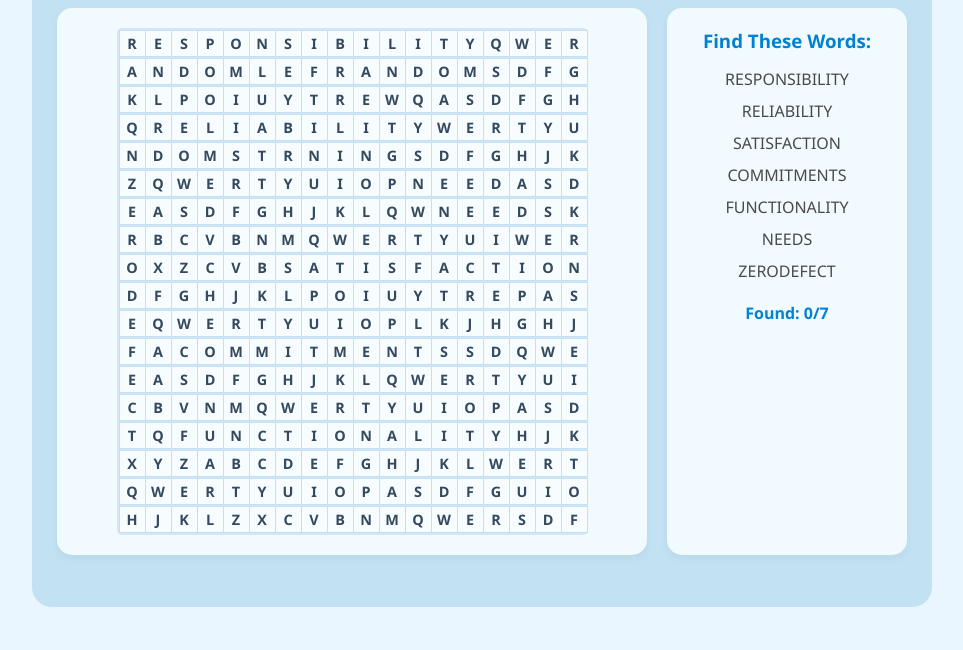
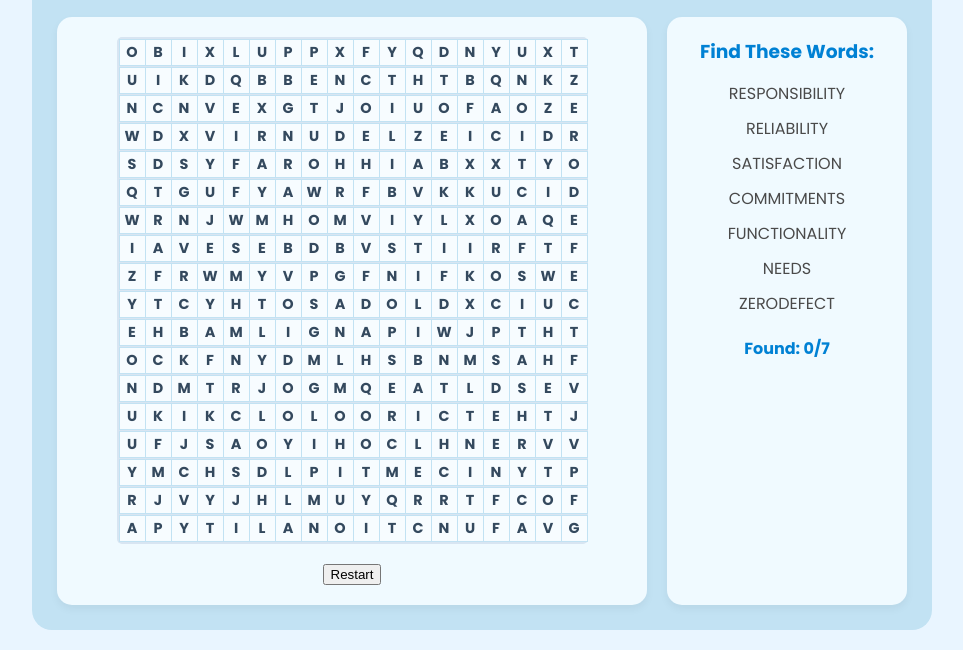
Before and after one commit to dnialaqm/word-search-principle-and-concept, a plain HTML site: page index.html in a window 1280 px wide. Shown: the part 173-823 px from the top of the page, without its empty margins (158-1121 px from the left). Before the commit the page ends 800 px from the top, so only its background shows below. Drawn offline with Linux system fonts and the light colour scheme.

Commit message:
Update index.html

```diff
--- a/index.html
+++ b/index.html
@@ -4,9 +4,15 @@
   <meta charset="UTF-8" />
   <meta name="viewport" content="width=device-width, initial-scale=1.0" />
   <title>Quality Principle and Concept</title>
+  <link rel="preconnect" href="https://fonts.googleapis.com" />
+  <link rel="preconnect" href="https://fonts.gstatic.com" crossorigin />
+  <link
+    href="https://fonts.googleapis.com/css2?family=Poppins:wght@400;600;700&display=swap"
+    rel="stylesheet"
+  />
   <style>
     body {
-      font-family: 'Segoe UI', sans-serif;
+      font-family: 'Poppins', sans-serif;
       background: #e9f5ff;
       display: flex;
       justify-content: center;
@@ -147,14 +153,14 @@
       left: 0;
       width: 100%;
       height: 100%;
-      background: rgba(0, 0, 0, 0.6);
+      background: rgba(0, 0, 0, 0.8);
       display: flex;
       justify-content: center;
       align-items: center;
       z-index: 1000;
       opacity: 0;
       visibility: hidden;
-      transition: opacity 0.3s ease;
+      transition: opacity 0.5s ease-in-out;
     }
 
     .modal-overlay.show {
@@ -163,14 +169,37 @@
     }
 
     .modal-content {
-      background: white;
-      padding: 30px;
-      border-radius: 15px;
+      background: #222;
+      color: #f0f0f0;
+      padding: 40px;
+      border-radius: 10px;
       text-align: center;
-      box-shadow: 0 10px 20px rgba(0, 0, 0, 0.2);
+      box-shadow: 0 10px 30px rgba(0, 0, 0, 0.5);
       max-width: 500px;
       width: 90%;
-      color: #333;
+      position: relative;
+      border: 2px solid #444;
+    }
+
+    .modal-content h2 {
+      color: #ffcc00;
+      margin-top: 0;
+      font-size: 2em;
+      margin-bottom: 15px;
+    }
+
+    .modal-content p {
+      font-size: 1.1em;
+      line-height: 1.6;
+    }
+
+    .controls {
+      display: flex;
+      gap: 20px;
+      margin-top: 20px;
+      align-items: center;
+      flex-wrap: wrap;
+      justify-content: center;
     }
 
     @media (max-width: 768px) {
@@ -195,6 +224,9 @@
     <div class="content-wrapper">
       <div class="puzzle-section">
         <div class="grid" id="grid"></div>
+        <div class="controls">
+          <button id="restartBtn">Restart</button>
+        </div>
       </div>
 
       <div class="word-list-section">
@@ -207,8 +239,8 @@
 
   <div id="completionModal" class="modal-overlay">
     <div class="modal-content">
-      <h2>Congratulations, Quality Advocates!</h2>
-      <p>You've uncovered Infineon's 5 hidden Quality Principle and Concept- your key to crossing the bridge</p>
+      <h2></h2>
+      <p></p>
     </div>
   </div>
 
@@ -229,41 +261,27 @@
     let grid = [];
     let usedCells = {};
     const directions = [
-      [0, 1], [0, -1], [1, 0], [-1, 0],
-      [1, 1], [-1, -1], [1, -1], [-1, 1]
+      [0, 1],
+      [0, -1],
+      [1, 0],
+      [-1, 0],
+      [1, 1],
+      [-1, -1],
+      [1, -1],
+      [-1, 1]
     ];
 
     const gridContainer = document.getElementById("grid");
     const wordListEl = document.getElementById("wordList");
     const foundCountEl = document.getElementById("foundCount");
     const completionModal = document.getElementById("completionModal");
+    const restartBtn = document.getElementById("restartBtn");
     const foundSound = document.getElementById("foundSound");
 
     let foundWords = new Set();
     let selecting = false;
     let selectedCells = [];
     let startCell = null;
-
-    const fixedGrid = [
-      ['R', 'E', 'S', 'P', 'O', 'N', 'S', 'I', 'B', 'I', 'L', 'I', 'T', 'Y', 'Q', 'W', 'E', 'R'],
-      ['A', 'N', 'D', 'O', 'M', 'L', 'E', 'F', 'R', 'A', 'N', 'D', 'O', 'M', 'S', 'D', 'F', 'G'],
-      ['K', 'L', 'P', 'O', 'I', 'U', 'Y', 'T', 'R', 'E', 'W', 'Q', 'A', 'S', 'D', 'F', 'G', 'H'],
-      ['Q', 'R', 'E', 'L', 'I', 'A', 'B', 'I', 'L', 'I', 'T', 'Y', 'W', 'E', 'R', 'T', 'Y', 'U'],
-      ['N', 'D', 'O', 'M', 'S', 'T', 'R', 'N', 'I', 'N', 'G', 'S', 'D', 'F', 'G', 'H', 'J', 'K'],
-      ['Z', 'Q', 'W', 'E', 'R', 'T', 'Y', 'U', 'I', 'O', 'P', 'N', 'E', 'E', 'D', 'A', 'S', 'D'],
-      ['E', 'A', 'S', 'D', 'F', 'G', 'H', 'J', 'K', 'L', 'Q', 'W', 'N', 'E', 'E', 'D', 'S', 'K'],
-      ['R', 'B', 'C', 'V', 'B', 'N', 'M', 'Q', 'W', 'E', 'R', 'T', 'Y', 'U', 'I', 'W', 'E', 'R'],
-      ['O', 'X', 'Z', 'C', 'V', 'B', 'S', 'A', 'T', 'I', 'S', 'F', 'A', 'C', 'T', 'I', 'O', 'N'],
-      ['D', 'F', 'G', 'H', 'J', 'K', 'L', 'P', 'O', 'I', 'U', 'Y', 'T', 'R', 'E', 'P', 'A', 'S'],
-      ['E', 'Q', 'W', 'E', 'R', 'T', 'Y', 'U', 'I', 'O', 'P', 'L', 'K', 'J', 'H', 'G', 'H', 'J'],
-      ['F', 'A', 'C', 'O', 'M', 'M', 'I', 'T', 'M', 'E', 'N', 'T', 'S', 'S', 'D', 'Q', 'W', 'E'],
-      ['E', 'A', 'S', 'D', 'F', 'G', 'H', 'J', 'K', 'L', 'Q', 'W', 'E', 'R', 'T', 'Y', 'U', 'I'],
-      ['C', 'B', 'V', 'N', 'M', 'Q', 'W', 'E', 'R', 'T', 'Y', 'U', 'I', 'O', 'P', 'A', 'S', 'D'],
-      ['T', 'Q', 'F', 'U', 'N', 'C', 'T', 'I', 'O', 'N', 'A', 'L', 'I', 'T', 'Y', 'H', 'J', 'K'],
-      ['X', 'Y', 'Z', 'A', 'B', 'C', 'D', 'E', 'F', 'G', 'H', 'J', 'K', 'L', 'W', 'E', 'R', 'T'],
-      ['Q', 'W', 'E', 'R', 'T', 'Y', 'U', 'I', 'O', 'P', 'A', 'S', 'D', 'F', 'G', 'U', 'I', 'O'],
-      ['H', 'J', 'K', 'L', 'Z', 'X', 'C', 'V', 'B', 'N', 'M', 'Q', 'W', 'E', 'R', 'S', 'D', 'F']
-    ];
 
     function init() {
       foundWords.clear();
@@ -285,15 +303,23 @@
           cell.classList.add("cell");
           cell.dataset.x = x;
           cell.dataset.y = y;
-          grid[y][x] = { letter: fixedGrid[y][x], el: cell };
+          grid[y][x] = { letter: "", el: cell };
           gridContainer.appendChild(cell);
         }
       }
 
-      setFixedWordLocations();
+      const shuffledWords = [...words].sort(() => 0.5 - Math.random());
+      for (const word of shuffledWords) {
+        if (!placeWord(word)) {
+          console.warn(`Could not place word: ${word}`);
+        }
+      }
 
       for (let y = 0; y < gridSize; y++) {
         for (let x = 0; x < gridSize; x++) {
+          if (!grid[y][x].letter) {
+            grid[y][x].letter = String.fromCharCode(65 + Math.floor(Math.random() * 26));
+          }
           grid[y][x].el.textContent = grid[y][x].letter;
           grid[y][x].el.classList.remove("found", "selected");
         }
@@ -307,33 +333,40 @@
       });
     }
 
-    function setFixedWordLocations() {
-      const wordData = [
-        { word: "RESPONSIBILITY", startY: 0, startX: 0, direction: "right" },
-        { word: "RELIABILITY", startY: 3, startX: 2, direction: "right" },
-        { word: "SATISFACTION", startY: 8, startX: 7, direction: "right" },
-        { word: "COMMITMENTS", startY: 11, startX: 2, direction: "right" },
-        { word: "FUNCTIONALITY", startY: 14, startX: 3, direction: "right" },
-        { word: "NEEDS", startY: 5, startX: 11, direction: "right" },
-        { word: "ZERODEFECT", startY: 15, startX: 14, direction: "up-left" }
-      ];
+    function placeWord(word) {
+      const attempts = 100;
+      for (let i = 0; i < attempts; i++) {
+        const dir = directions[Math.floor(Math.random() * directions.length)];
+        const startX = Math.floor(Math.random() * gridSize);
+        const startY = Math.floor(Math.random() * gridSize);
+        let x = startX, y = startY;
+        let fits = true;
+        let pathCells = [];
 
-      for (const data of wordData) {
-        let { word, startY, startX, direction } = data;
-        let currentX = startX;
-        let currentY = startY;
+        for (let j = 0; j < word.length; j++) {
+          if (x < 0 || x >= gridSize || y < 0 || y >= gridSize) {
+            fits = false;
+            break;
+          }
+          const cell = grid[y][x];
+          if (cell.letter && cell.letter !== word[j]) {
+            fits = false;
+            break;
+          }
+          pathCells.push({ x, y });
+          x += dir[0];
+          y += dir[1];
+        }
 
-        for (let i = 0; i < word.length; i++) {
-          if (currentY < gridSize && currentX < gridSize) {
-            usedCells[`${currentX},${currentY}`] = word;
-          }
-          switch (direction) {
-            case "right": currentX++; break;
-            case "down": currentY++; break;
-            case "up-left": currentY--; currentX--; break;
-          }
+        if (fits) {
+          pathCells.forEach((pos, index) => {
+            grid[pos.y][pos.x].letter = word[index];
+            usedCells[`${pos.x},${pos.y}`] = word;
+          });
+          return true;
         }
       }
+      return false;
     }
 
     function selectCell(cell) {
@@ -406,6 +439,10 @@
         foundSound.play();
 
         if (foundWords.size === words.length) {
+          const modalTitle = completionModal.querySelector('.modal-content h2');
+          const modalText = completionModal.querySelector('.modal-content p');
+          modalTitle.textContent = "🔑 Code Unlocked!";
+          modalText.innerHTML = "Congratulations, Quality Advocates! You've uncovered Infineon's 5 hidden Quality Principle and Concept- your key to crossing the digital bridge. <br><br> You escaped!";
           completionModal.classList.add('show');
         }
       }
@@ -461,6 +498,8 @@
       startCell = null;
     });
 
+    restartBtn.addEventListener("click", init);
+
     init();
   </script>
 </body>
```
